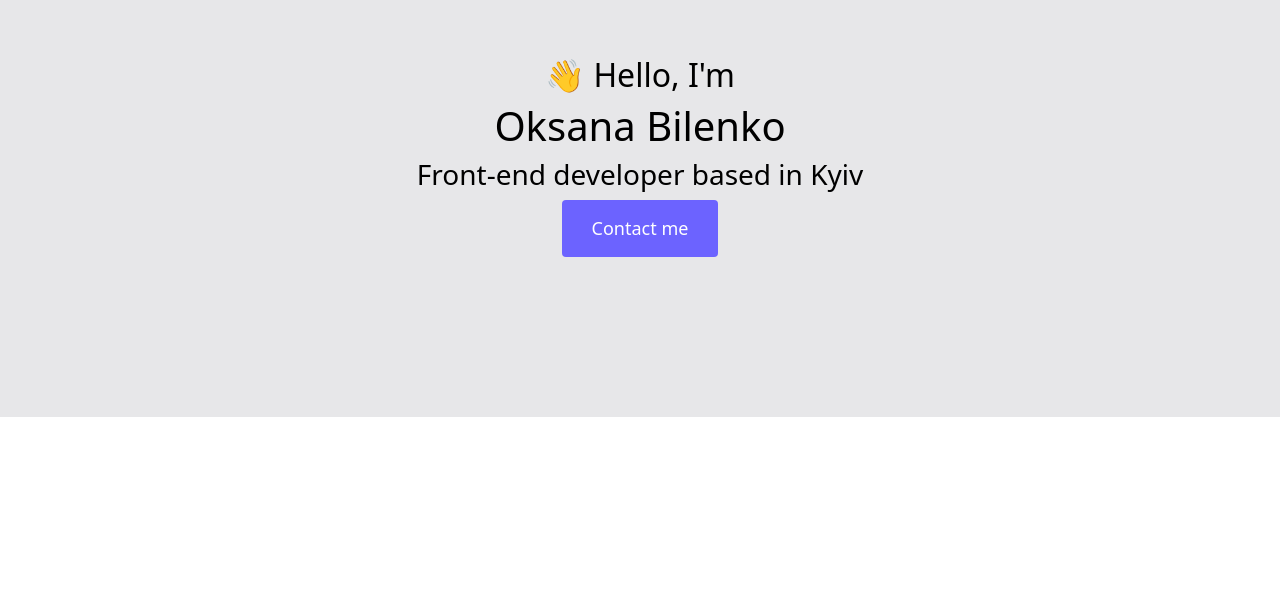
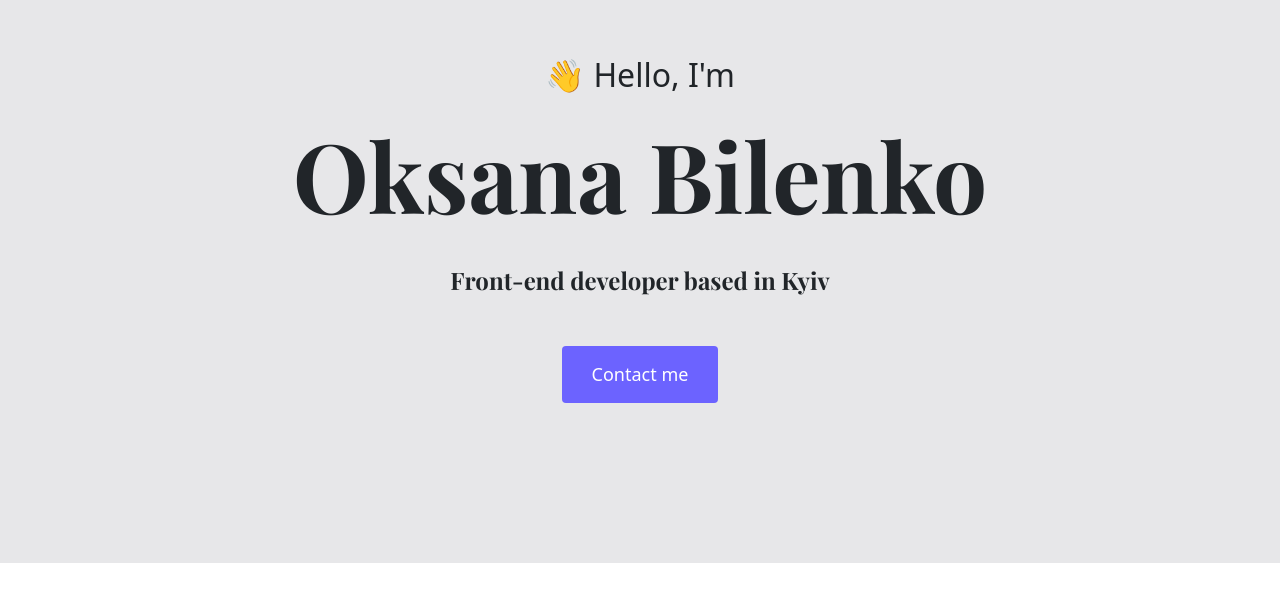
Before and after one commit to yoksana/portfolio-project, a plain HTML site: page index.html in a window 1280 px wide. Shown: the part 104-706 px from the top of the page. Drawn offline with nearby package versions, Linux system fonts and the light colour scheme.

Commit message:
main page

```diff
--- a/index.html
+++ b/index.html
@@ -5,6 +5,12 @@
     <meta http-equiv="X-UA-Compatible" content="IE=edge" />
     <meta name="viewport" content="width=device-width, initial-scale=1.0" />
     <link rel="stylesheet" href="styles/portfolio.css" />
+    <link rel="preconnect" href="https://fonts.googleapis.com" />
+    <link rel="preconnect" href="https://fonts.gstatic.com" crossorigin />
+    <link
+      href="https://fonts.googleapis.com/css2?family=Playfair+Display:wght@700&family=Poppins&display=swap"
+      rel="stylesheet"
+    />
     <link
       href="https://cdn.jsdelivr.net/npm/bootstrap@5.2.1/dist/css/bootstrap.min.css"
       rel="stylesheet"
@@ -16,8 +22,8 @@
   <body>
     <div class="home-text">
       <h2>👋 Hello, I'm</h2>
-      <h1>Oksana Bilenko</h1>
-      <h3>Front-end developer based in Kyiv</h3>
+      <p class="my-name">Oksana Bilenko</p>
+      <p class="mb-5">Front-end developer based in Kyiv</p>
       <div>
         <a href="#" class="contact-button">Contact me</a>
       </div>
--- a/styles/portfolio.css
+++ b/styles/portfolio.css
@@ -2,14 +2,25 @@
   --text-alignment: center;
   --branding-color: #6c63ff;
   --secondary-color: #b2b2b74e;
+  --heading-font-family: "Playfair Display", serif;
+  --default-font-family: "Poppins", sans-serif;
 }
-h1,
-h2,
-h3 {
-  color: black;
-  text-align: var(--text-alignment);
+body {
+  font-family: (--default-font-family);
 }
 
+.my-name {
+  font-size: 96px;
+  font-weight: bold;
+}
+h2 {
+  font-size: 30px;
+}
+p {
+  margin-bottom: 48px;
+  font-size: 24px;
+  font-family: var(--heading-font-family);
+}
 a {
   text-align: center;
 }
```
